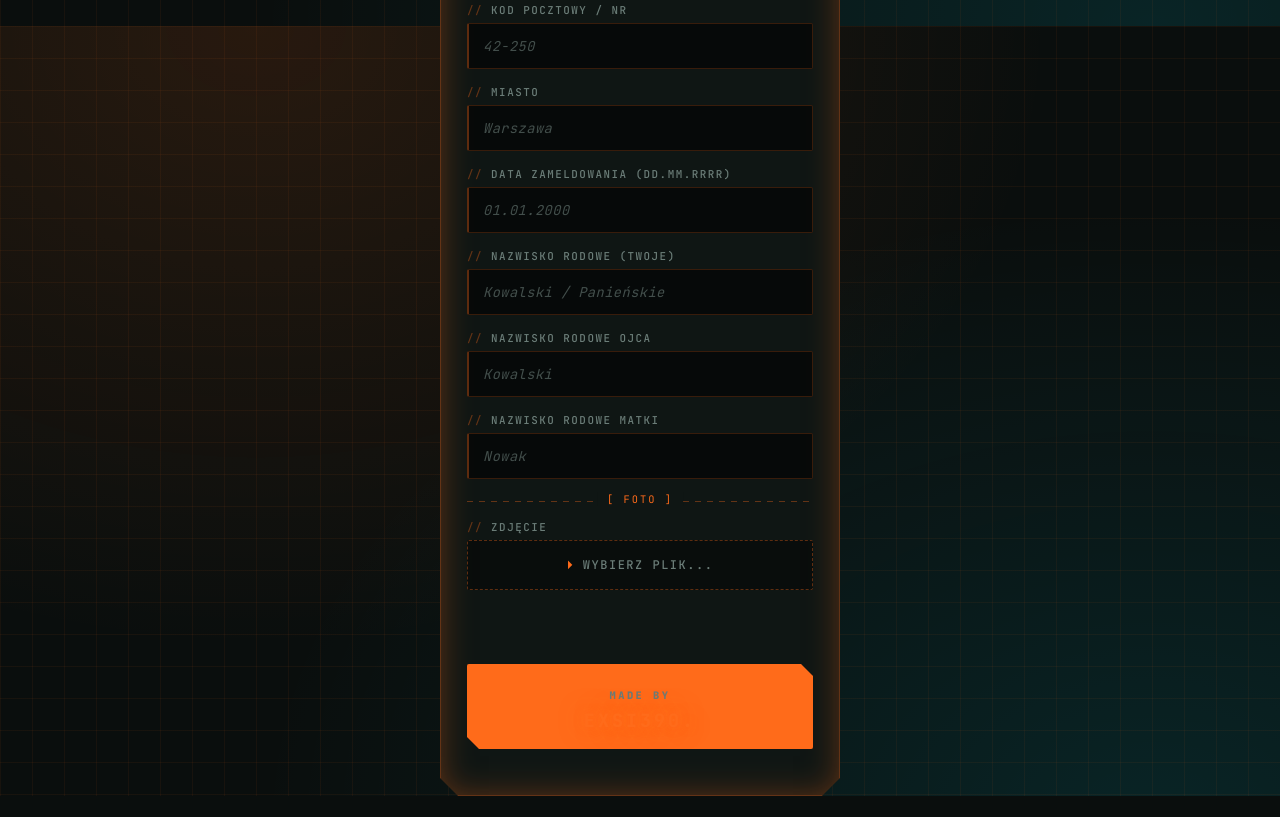
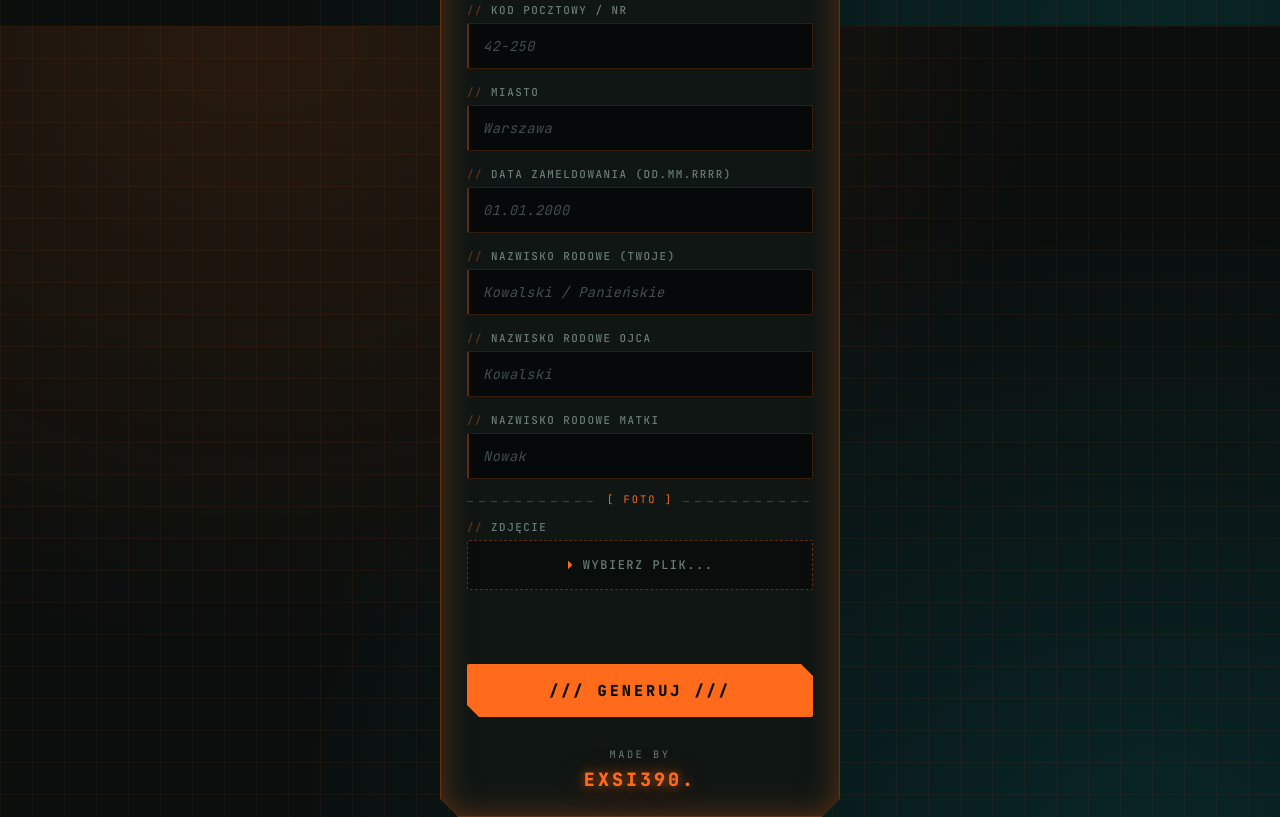
Before and after one commit to exsi390/moby, a plain HTML site: page gen.html in a window 1280 px wide. Shown: the part 1574-2391 px from the top of the page. Before the commit the page ends 2370 px from the top, so only its background shows below. Drawn offline with Linux system fonts and the light colour scheme.

Commit message:
Update button text in gen.html

```diff
--- a/gen.html
+++ b/gen.html
@@ -662,7 +662,7 @@
             </div>
             <div id="statusMessage"></div>
 
-            <button type="submit" id="generateButton"-| GENERUJ |-</button>
+            <button type="submit" id="generateButton">/// GENERUJ ///</button>
 
             <div class="footer-dev">
                 Made by
```
